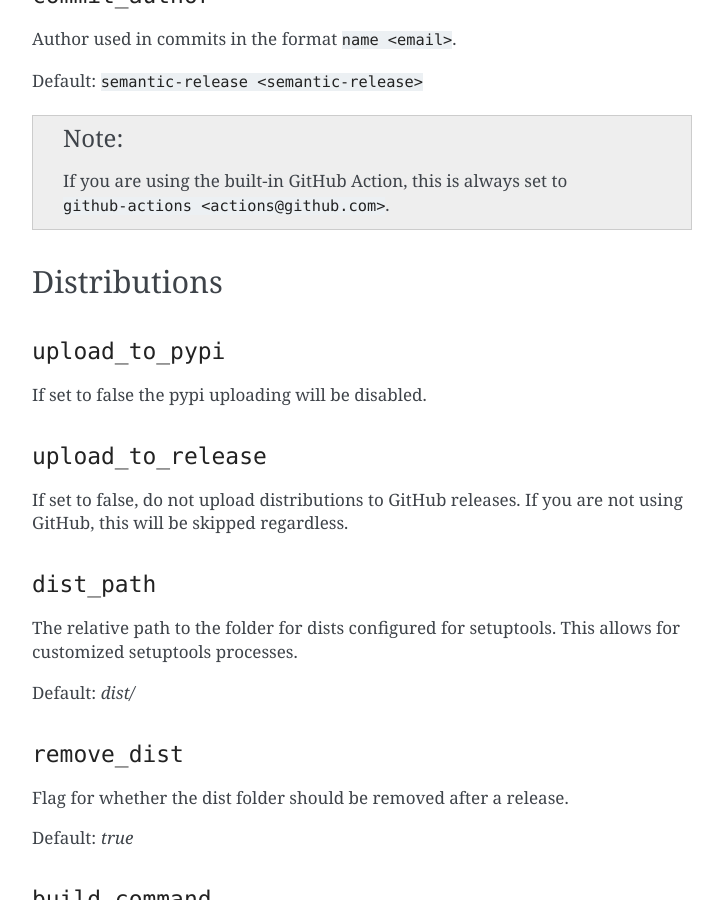
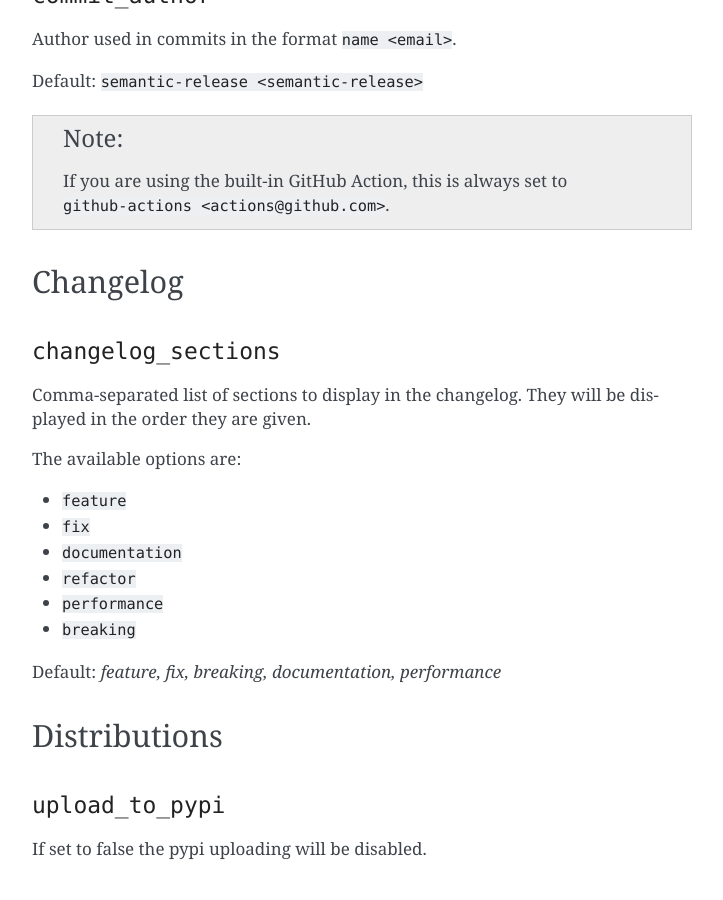
Before and after one commit to python-semantic-release/python-semantic-release, a Sphinx documentation site: the page built from docs/configuration.rst, in a window 1280 px wide and 900 px high, scrolled down 2063 px. Shown: the whole window, without its empty margins (388-1111 px from the left). Built offline with Sphinx 7.4.7, drawn with Linux system fonts in a browser that asks for light colours; pages that are not in the unit, such as notebooks, are missing from menus; some of the changed text lies outside the part shown.

Commit message:
feat(history): allow customizing changelog_sections (#207)

```diff
--- a/docs/configuration.rst
+++ b/docs/configuration.rst
@@ -97,6 +97,25 @@ Default: ``semantic-release <semantic-release>``
   If you are using the built-in GitHub Action, this is always set to
   ``github-actions <actions@github.com>``.
 
+Changelog
+=========
+
+``changelog_sections``
+-----------------------
+Comma-separated list of sections to display in the changelog.
+They will be displayed in the order they are given.
+
+The available options are:
+
+* ``feature``
+* ``fix``
+* ``documentation``
+* ``refactor``
+* ``performance``
+* ``breaking``
+
+Default: `feature, fix, breaking, documentation, performance`
+
 Distributions
 =============
 
```
Also changed, not shown: 2 other files.
